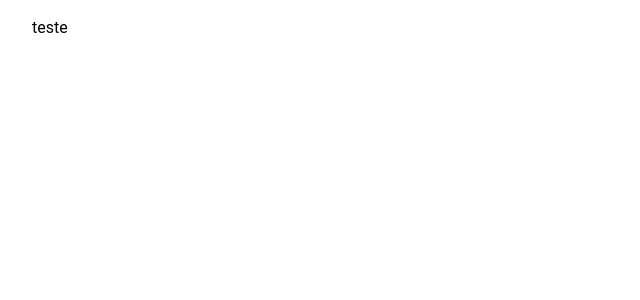
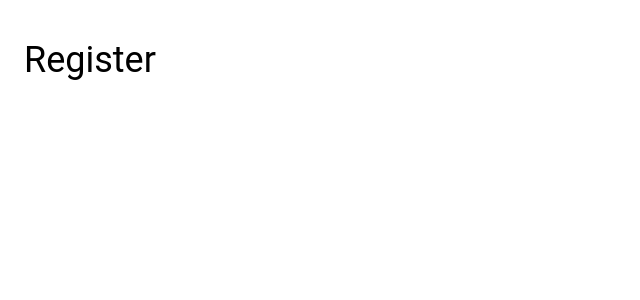
Before and after one commit to parentoni/tabletop, a React (Create React App) app: page /register in a window 1280 px wide. Shown: the top 300 px of the page, without its empty margins (0-640 px from the left). Built offline with nearby package versions, Linux system fonts and the light colour scheme.

Commit message:
feat: changed base page

```diff
--- a/src/pages/auth/Register.tsx
+++ b/src/pages/auth/Register.tsx
@@ -1,10 +1,9 @@
-import { RouterProvider } from "react-router-dom"
 import { Base } from "../../shared/BasePage"
 
 export const Register = () => {
   return (
   <Base>
-      teste
+      <h1 className="text-4xl">Register</h1>
   </Base>
   )
 }
--- a/src/shared/BasePage.tsx
+++ b/src/shared/BasePage.tsx
@@ -1,6 +1,6 @@
 export const Base = ({children}: React.PropsWithChildren<{}>) => {
   return(
-  <div className="px-8 py-4">
+  <div className="px-6 py-[40px]">
     {children}
   </div>
   )
```
